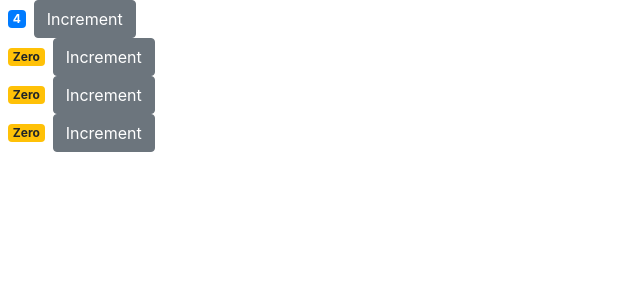
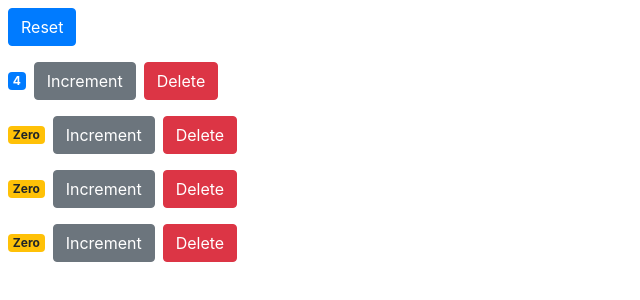
Before and after one commit to EvgenyMinin/React_Counters, a React (Create React App) app: page / in a window 1280 px wide. Shown: the top 300 px of the page, without its empty margins (0-640 px from the left). Built offline with nearby package versions, Linux system fonts and the light colour scheme.

Commit message:
удаление счетчика и сброс всех счетчиков до 0

```diff
--- a/src/components/Counter.jsx
+++ b/src/components/Counter.jsx
@@ -1,47 +1,37 @@
 import React, { Component } from 'react';
 
 class Counter extends Component {
-    state = {
-        value: this.props.value
-    };
-
-    renderTags() {
-        if (this.state.tags.length === 0) return <p>There are no tags!</p>;
-
-        return <ul>{ this.state.tags.map(tag => <li key={tag}>{tag}</li>) }</ul>
-    }
-
-    getBadgeClasses() {
-        let classes = 'badge m-2 badge-';
-        classes += this.state.value === 0 ? 'warning' : 'primary';
-
-        return classes;
-    }
-
-    formatCount() {
-        const { value } = this.state;
-        return value === 0 ? 'Zero' : value;
-    }
-
-    handleIncrement = () => {
-        this.setState({ value: this.state.count + 1 });
-    }
-
     render() {
         return (
             <div>
                 <span className={this.getBadgeClasses()}>{ this.formatCount() }</span>
                 <button
                     className='btn btn-secondary'
-                    onClick={this.handleIncrement}
+                    onClick={() => this.props.onIncrement(this.props.counter)}
                 >
                     Increment
+                </button>
+                <button
+                    className='btn btn-danger m-2'
+                    onClick={() => this.props.onDelete(this.props.counter.id)}
+                >
+                    Delete
                 </button>
             </div>
         );
     }
 
+    getBadgeClasses() {
+        let classes = 'badge m-2 badge-';
+        classes += this.props.counter.value === 0 ? 'warning' : 'primary';
 
+        return classes;
+    }
+
+    formatCount() {
+        const { value } = this.props.counter;
+        return value === 0 ? 'Zero' : value;
+    }
 }
 
 export default Counter;
--- a/src/components/Counters.jsx
+++ b/src/components/Counters.jsx
@@ -10,11 +10,45 @@
             { id: 4, value: 0 },
         ]
     }
+
+    handleDelete = counterId => {
+        const counters = this.state.counters.filter(c => c.id !== counterId);
+        this.setState({ counters })
+    }
+
+    handleReset = () => {
+        const counters = this.state.counters.map(c => {
+            c.value = 0;
+            return c;
+        });
+        this.setState({ counters })
+    }
+
+    handleIncrement = counter => {
+        const counters = [...this.state.counters];
+        const index = counters.indexOf(counter);
+        counters[index] = {...counter};
+        counters[index].value++;
+        this.setState({ counters })
+    }
+
     render() {
         return (
             <React.Fragment>
-                { this.state.counters.map(counter =>
-                    <Counter key={counter.id} value={counter.value} />) }
+                <button
+                    className="btn btn-primary m-2"
+                    onClick={this.handleReset}
+                >
+                    Reset
+                </button>
+                { this.state.counters.map(counter => (
+                    <Counter
+                        counter={counter}
+                        key={counter.id}
+                        onDelete={this.handleDelete}
+                        onIncrement={this.handleIncrement}
+                    />
+                ))}
             </React.Fragment>
         );
     }
```
